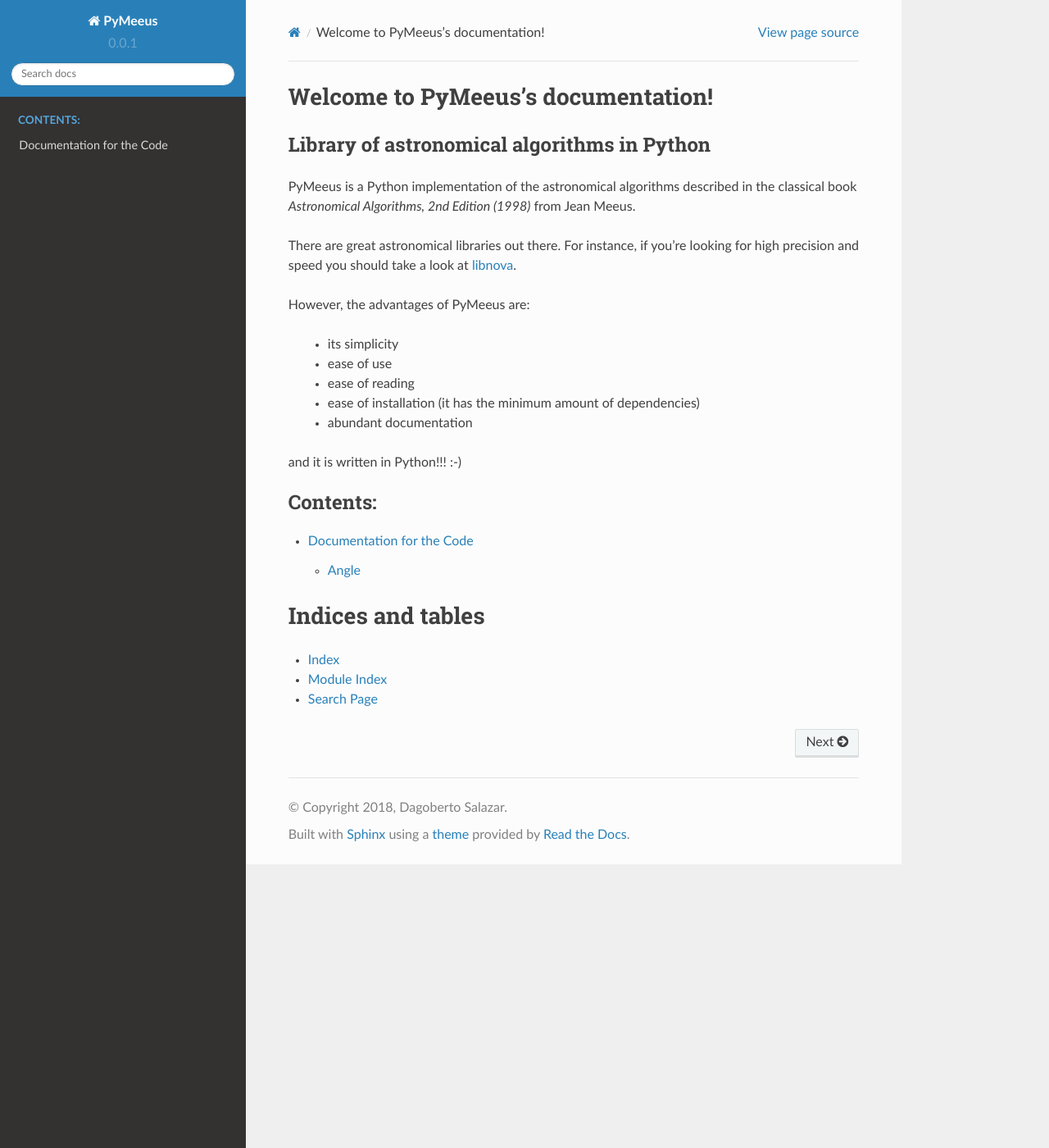
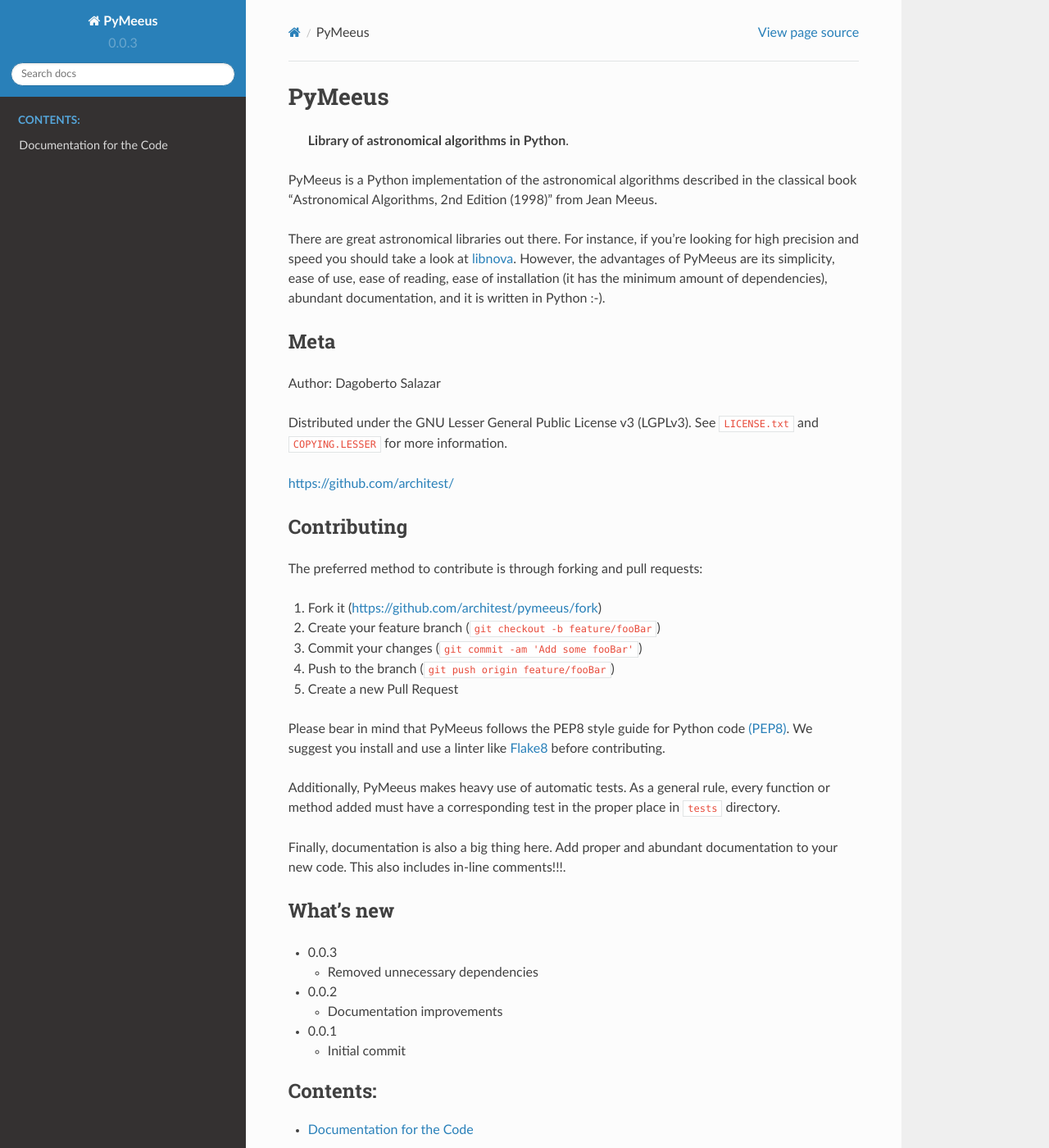
Before and after one commit to architest/pymeeus, a Sphinx documentation site: the page built from docs/source/index.rst, in a window 1280 px wide and 1400 px high. Shown: the whole window at 82% size. Built offline with Sphinx 7.4.7 and the Read the Docs theme 2.0.0, drawn with Linux system fonts in a browser that asks for light colours; formulas are drawn with MathJax 3.

Commit message:
Improve documentation

```diff
--- /dev/null
+++ b/README.rst
@@ -0,0 +1,63 @@
+PyMeeus
+=======
+
+    **Library of astronomical algorithms in Python**.
+
+PyMeeus is a Python implementation of the astronomical algorithms
+described in the classical book "Astronomical Algorithms, 2nd Edition
+(1998)" from Jean Meeus.
+
+There are great astronomical libraries out there. For instance, if
+you're looking for high precision and speed you should take a look at
+`libnova <http://libnova.sourceforge.net/>`__. However, the advantages
+of PyMeeus are its simplicity, ease of use, ease of reading, ease of
+installation (it has the minimum amount of dependencies), abundant
+documentation, and it is written in Python :-).
+
+Meta
+----
+
+Author: Dagoberto Salazar
+
+Distributed under the GNU Lesser General Public License v3 (LGPLv3). See
+``LICENSE.txt`` and ``COPYING.LESSER`` for more information.
+
+https://github.com/architest/
+
+Contributing
+------------
+
+The preferred method to contribute is through forking and pull requests:
+
+1. Fork it (https://github.com/architest/pymeeus/fork)
+2. Create your feature branch (``git checkout -b feature/fooBar``)
+3. Commit your changes (``git commit -am 'Add some fooBar'``)
+4. Push to the branch (``git push origin feature/fooBar``)
+5. Create a new Pull Request
+
+Please bear in mind that PyMeeus follows the PEP8 style guide for Python
+code `(PEP8) <https://www.python.org/dev/peps/pep-0008/?>`__. We suggest
+you install and use a linter like
+`Flake8 <http://flake8.pycqa.org/en/latest/>`__ before contributing.
+
+Additionally, PyMeeus makes heavy use of automatic tests. As a general
+rule, every function or method added must have a corresponding test in
+the proper place in ``tests`` directory.
+
+Finally, documentation is also a big thing here. Add proper and abundant
+documentation to your new code. This also includes in-line comments!!!.
+
+What's new
+----------
+
+-  0.0.3
+
+   -  Removed unnecessary dependencies
+
+-  0.0.2
+
+   -  Documentation improvements
+
+-  0.0.1
+
+   -  Initial commit
--- a/docs/source/conf.py
+++ b/docs/source/conf.py
@@ -59,9 +59,9 @@
 # built documents.
 #
 # The short X.Y version.
-version = u'0.0.1'
+version = u'0.0.3'
 # The full version, including alpha/beta/rc tags.
-release = u'0.0.1'
+release = u'0.0.3'
 
 # The language for content autogenerated by Sphinx. Refer to documentation
 # for a list of supported languages.
--- a/docs/source/index.rst
+++ b/docs/source/index.rst
@@ -3,29 +3,8 @@
    You can adapt this file completely to your liking, but it should at least
    contain the root `toctree` directive.
 
-Welcome to PyMeeus's documentation!
-===================================
 
-Library of astronomical algorithms in Python
---------------------------------------------
-
-PyMeeus is a Python implementation of the astronomical algorithms described in
-the classical book *Astronomical Algorithms, 2nd Edition (1998)* from Jean
-Meeus.
-
-There are great astronomical libraries out there. For instance, if you're
-looking for high precision and speed you should take a look at
-`libnova <http://libnova.sourceforge.net/>`_.
-
-However, the advantages of PyMeeus are:
-
-    - its simplicity
-    - ease of use
-    - ease of reading
-    - ease of installation (it has the minimum amount of dependencies)
-    - abundant documentation
-
-and it is written in Python!!! :-)
+.. include:: ../../README.rst
 
 
 .. toctree::
```
Also changed, not shown: README.md (+9 -9 lines), 1 other file.
